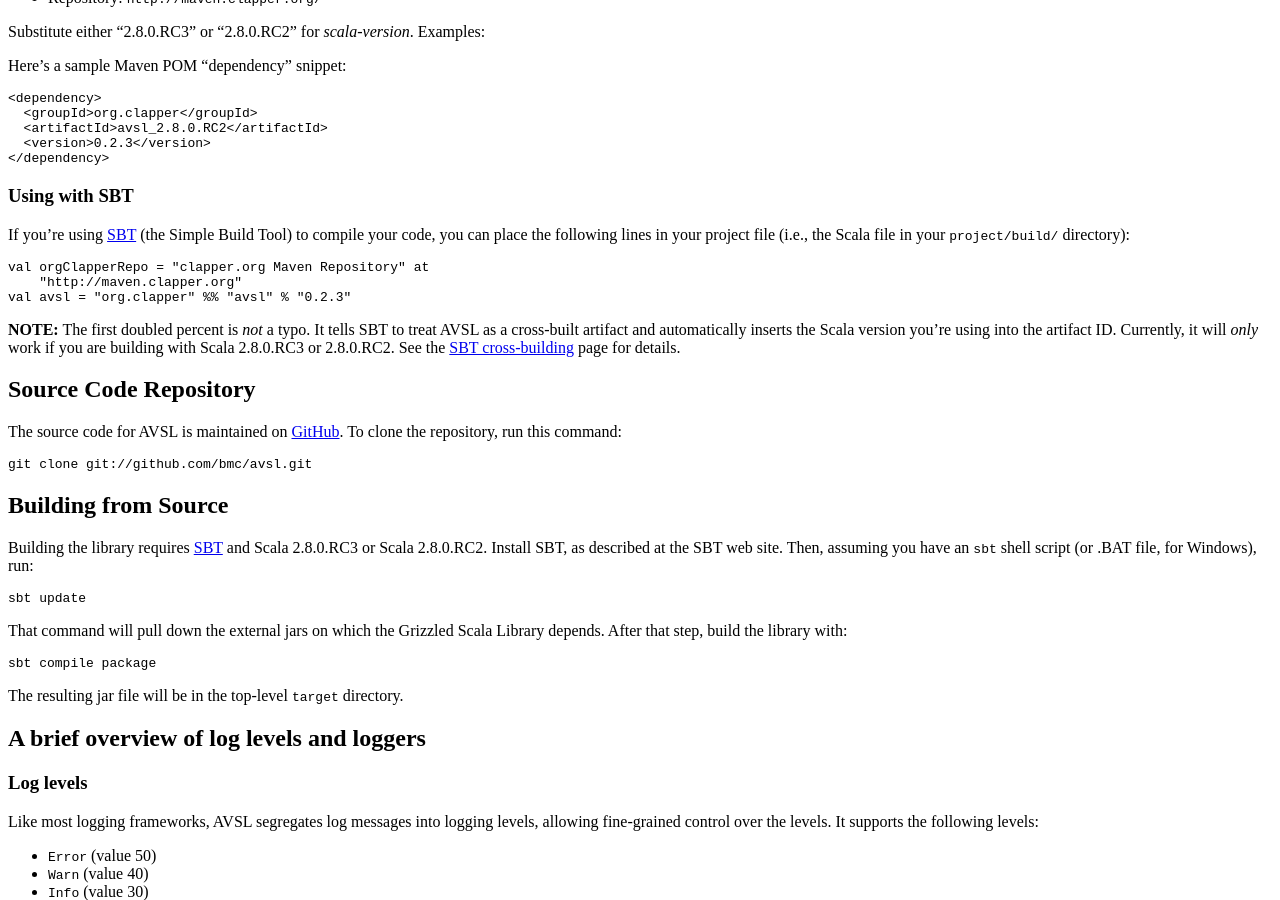
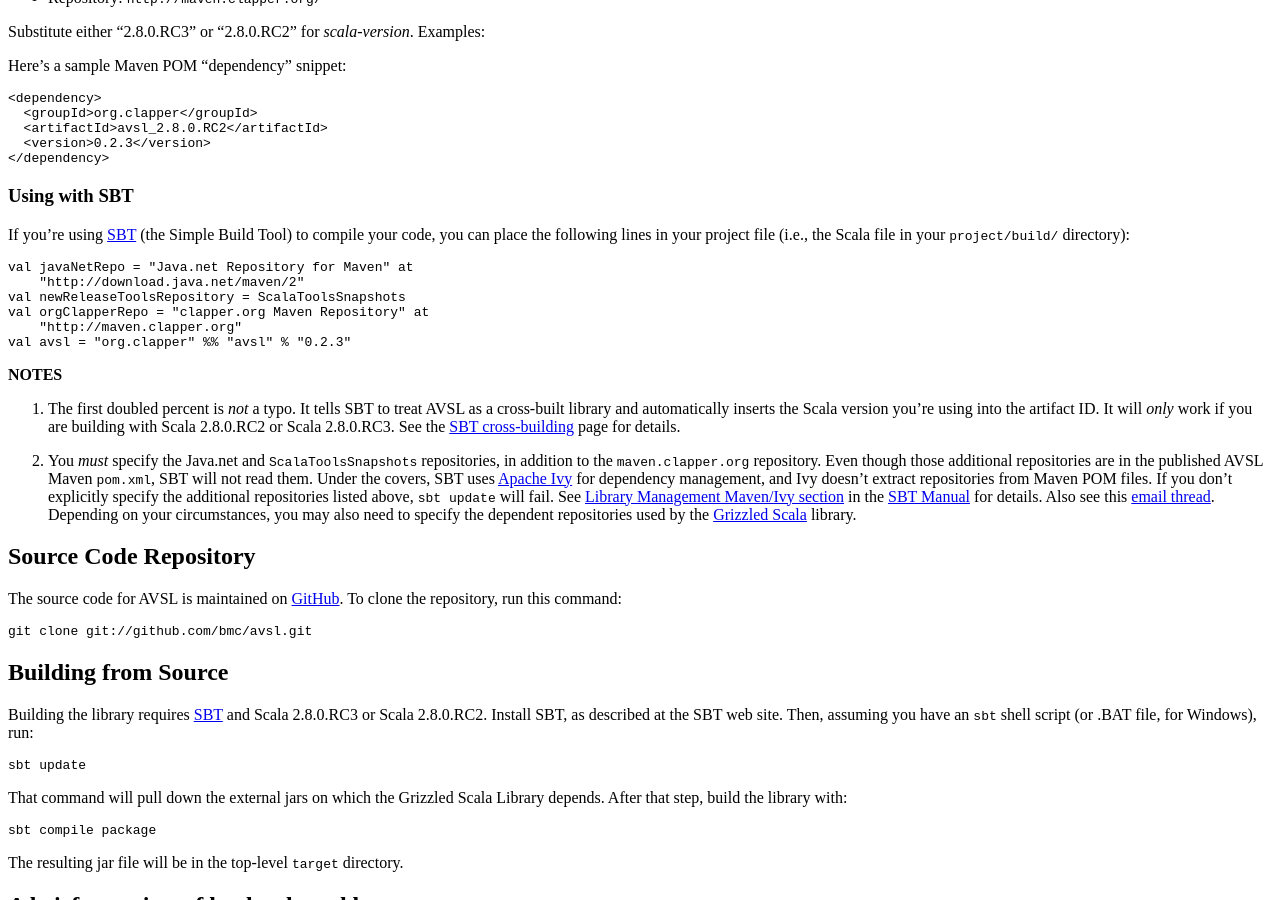
Before and after one commit to bmc/avsl, a Jekyll site: the page built from index.md, in a window 1280 px wide and 900 px high, scrolled down 835 px. Built offline with Jekyll 4.4.1, drawn with Linux system fonts in a browser that asks for light colours.

Commit message:
Clarification of repositories

```diff
--- a/index.md
+++ b/index.md
@@ -73,15 +73,32 @@
 can place the following lines in your project file (i.e., the Scala file in
 your `project/build/` directory):
 
+    val javaNetRepo = "Java.net Repository for Maven" at
+        "http://download.java.net/maven/2"
+    val newReleaseToolsRepository = ScalaToolsSnapshots
     val orgClapperRepo = "clapper.org Maven Repository" at
         "http://maven.clapper.org"
     val avsl = "org.clapper" %% "avsl" % "0.2.3"
 
-**NOTE:** The first doubled percent is *not* a typo. It tells SBT to treat
-AVSL as a cross-built artifact and automatically inserts the Scala version
-you're using into the artifact ID. Currently, it will *only* work if you
-are building with Scala 2.8.0.RC3 or 2.8.0.RC2. See the
-[SBT cross-building][] page for details.
+**NOTES**
+
+1. The first doubled percent is *not* a typo. It tells SBT to treat
+   AVSL as a cross-built library and automatically inserts the
+   Scala version you're using into the artifact ID. It will *only* work if
+   you are building with Scala 2.8.0.RC2 or Scala 2.8.0.RC3. See the
+   [SBT cross-building][] page for details.
+
+2. You *must* specify the Java.net and `ScalaToolsSnapshots` repositories,
+   in addition to the `maven.clapper.org` repository. Even though those
+   additional repositories are in the published AVSL Maven `pom.xml`, SBT
+   will not read them. Under the covers, SBT uses [Apache Ivy][] for
+   dependency management, and Ivy doesn't extract repositories from Maven
+   POM files. If you don't explicitly specify the additional repositories
+   listed above, `sbt update` will fail. See
+   [Library Management Maven/Ivy section][] in the [SBT Manual][] for
+   details. Also see this [email thread][SBT-repo-email-thread].
+   Depending on your circumstances, you may also need to specify the
+   dependent repositories used by the [Grizzled Scala][] library.
 
 ## Source Code Repository
 
@@ -911,3 +928,7 @@
 [RFC822]: http://www.ietf.org/rfc/rfc822.txt
 [JavaMail API]: http://java.sun.com/products/javamail/
 [SBT cross-building]: http://code.google.com/p/simple-build-tool/wiki/CrossBuild
+[Apache Ivy]: http://ant.apache.org/ivy/
+[Library Management Maven/Ivy section]: http://code.google.com/p/simple-build-tool/wiki/LibraryManagement#Maven/Ivy
+[SBT Manual]: http://code.google.com/p/simple-build-tool/wiki/DocumentationHome
+[SBT-repo-email-thread]: http://groups.google.com/group/simple-build-tool/browse_thread/thread/470bba921252a167
```
